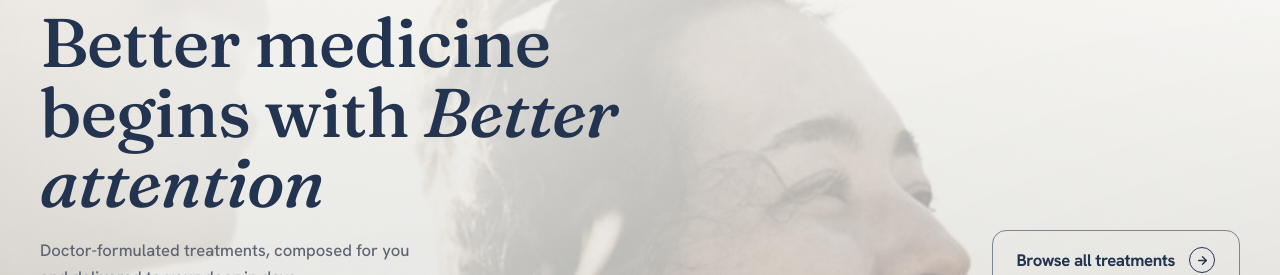
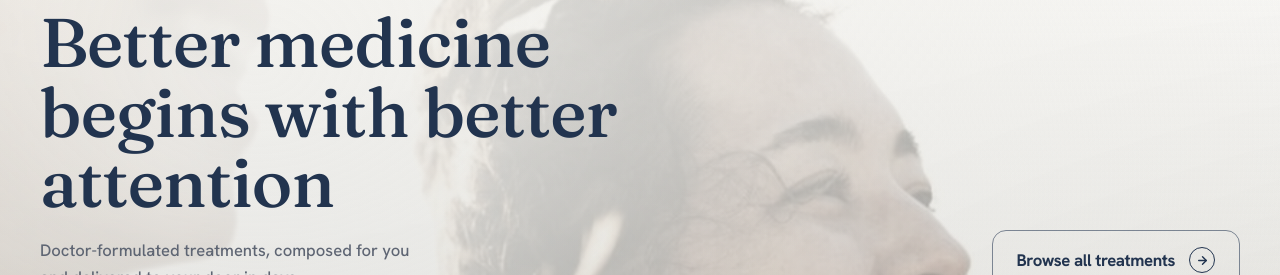
Before and after one commit to symondlibago/NovaMDK, a React (Vite) app: page / in a window 1280 px wide. Shown: the part 173-448 px from the top of the page. Built offline with nearby package versions, Linux system fonts and the light colour scheme; a web font is replaced by a local one.

Commit message:
removed the italic on the homeapge

```diff
--- a/src/components/home/HeroStage.jsx
+++ b/src/components/home/HeroStage.jsx
@@ -324,7 +324,7 @@ export default function HeroStage({ kioskVariant = null }) {
               style={{ fontFamily: "'Fraunces', Georgia, 'Times New Roman', serif" }}
             >
               Better medicine begins with{" "}
-              <span className="nv-em italic font-medium">Better attention</span>
+              <span className="nv-em font-medium">better attention</span>
             </h1>
             <p className="mt-[18px] max-w-[42ch] text-[clamp(1rem,1.3vw,1.1rem)] leading-relaxed text-muted">
               Doctor-formulated treatments, composed for you and delivered to your door in days.
```
